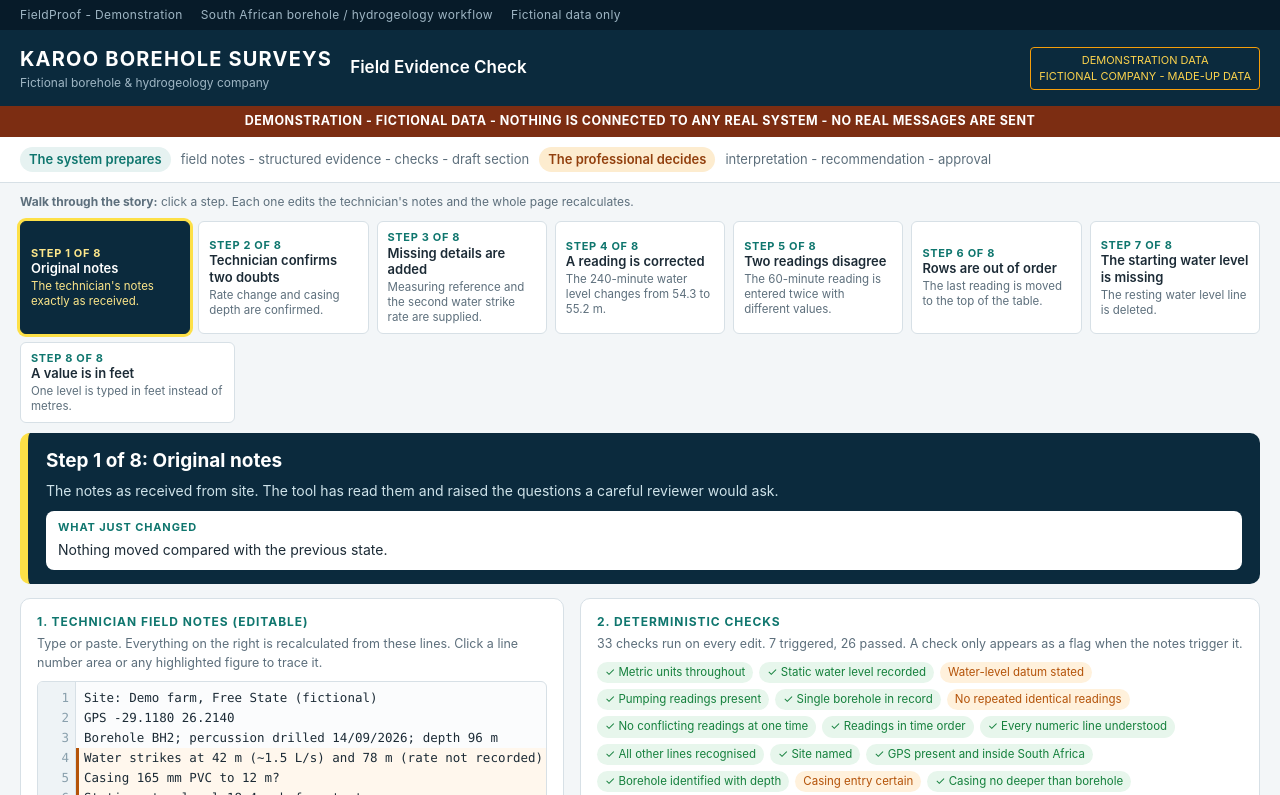
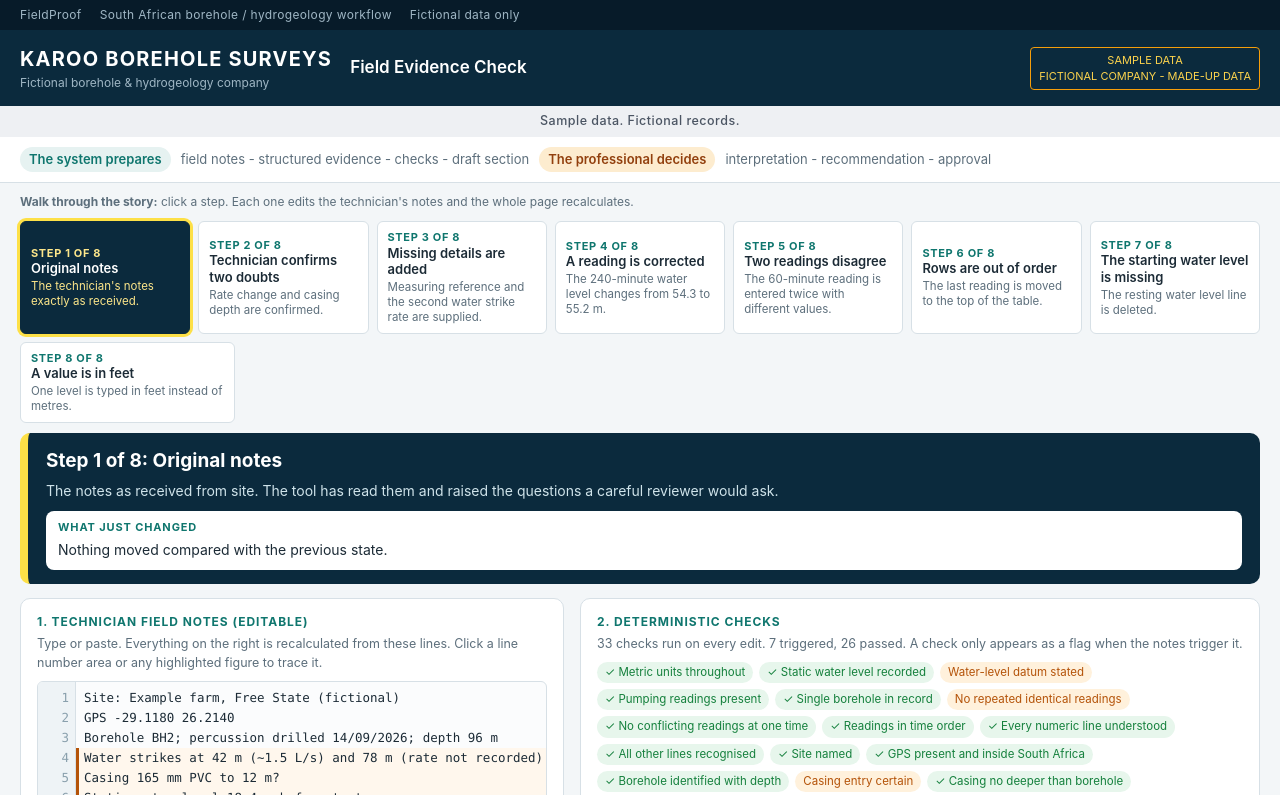
Before and after one commit to Naha1981/fieldproof-demo, a plain HTML site: page index.html in a window 1280 px wide. Shown: the top 795 px of the page. Drawn offline with Linux system fonts and the light colour scheme.

Commit message:
De-demo FieldProof app surface
Title, top bar, banner, report badge, footer and sample text no longer
say demo/demonstration. One calm line: 'Sample data. Fictional records.'
The report badge still watermarks SAMPLE DATA / FICTIONAL RECORDS.
Internal .demo CSS class name unchanged.

```diff
--- a/index.html
+++ b/index.html
@@ -1,6 +1,6 @@
 <!doctype html>
 <html lang="en"><head><meta charset="utf-8"><meta name="viewport" content="width=device-width,initial-scale=1">
-<title>FieldProof - Field Evidence Check (Demonstration)</title>
+<title>FieldProof - Field Evidence Check</title>
 <style>
 :root{--navy:#0b2a3d;--teal:#0f766e;--ink:#1c2b36;--mut:#5d6f7c;--line:#d7e0e6;--bg:#f3f6f8;--warn:#b45309;--blk:#b91c1c;--ok:#15803d;--hl:#fde68a}
 *{box-sizing:border-box}body{margin:0;font:15px/1.5 -apple-system,Segoe UI,Inter,Roboto,Helvetica,Arial,sans-serif;color:var(--ink);background:var(--bg)}
@@ -8,7 +8,7 @@
 .hd{background:var(--navy);color:#fff;padding:14px 20px;display:flex;align-items:center;gap:18px;flex-wrap:wrap}
 .hd b{letter-spacing:.06em;font-size:20px}.hd small{display:block;color:#9fb6c4;font-size:12px}.hd .t{flex:1;font-size:17px;font-weight:600}
 .badge{border:1px solid #f59e0b;color:#fcd34d;font-size:11px;padding:4px 8px;border-radius:4px;text-align:center}
-.demo{background:#7c2d12;color:#fff;text-align:center;font-weight:700;font-size:12.5px;padding:6px;letter-spacing:.04em}
+.demo{background:#eef0f3;color:#4b5563;text-align:center;font-weight:500;font-size:12.5px;padding:6px;letter-spacing:.04em}
 .motto{background:#fff;border-bottom:1px solid var(--line);padding:10px 20px;display:flex;gap:10px;flex-wrap:wrap;align-items:center;font-size:13px}
 .motto .s{background:#e6f2f1;color:var(--teal);padding:3px 9px;border-radius:99px;font-weight:600}.motto .a{color:var(--mut)}
 .bar{padding:10px 20px;display:flex;gap:8px;flex-wrap:wrap;align-items:center}.bar span{font-size:12px;color:var(--mut);margin-right:4px}
@@ -50,9 +50,9 @@ input[type=text]{font:inherit;padding:6px 8px;border:1px solid var(--line);borde
 footer{padding:14px 20px 28px;color:var(--mut);font-size:12px}
 details summary{cursor:pointer;color:var(--teal);font-size:13px}
 </style></head><body>
-<div class="top"><span>FieldProof - Demonstration</span><span>South African borehole / hydrogeology workflow</span><span>Fictional data only</span></div>
-<div class="hd"><div><b>KAROO BOREHOLE SURVEYS</b><small>Fictional borehole &amp; hydrogeology company</small></div><div class="t">Field Evidence Check</div><div class="badge">DEMONSTRATION DATA<br>FICTIONAL COMPANY - MADE-UP DATA</div></div>
-<div class="demo">DEMONSTRATION - FICTIONAL DATA - NOTHING IS CONNECTED TO ANY REAL SYSTEM - NO REAL MESSAGES ARE SENT</div>
+<div class="top"><span>FieldProof</span><span>South African borehole / hydrogeology workflow</span><span>Fictional data only</span></div>
+<div class="hd"><div><b>KAROO BOREHOLE SURVEYS</b><small>Fictional borehole &amp; hydrogeology company</small></div><div class="t">Field Evidence Check</div><div class="badge">SAMPLE DATA<br>FICTIONAL COMPANY - MADE-UP DATA</div></div>
+<div class="demo">Sample data. Fictional records.</div>
 <div class="motto"><span class="s">The system prepares</span><span class="a">field notes - structured evidence - checks - draft section</span><span class="s" style="background:#fdeccf;color:#92400e">The professional decides</span><span class="a">interpretation - recommendation - approval</span></div>
 <div class="bar"><span><b>Walk through the story:</b> click a step. Each one edits the technician's notes and the whole page recalculates.</span></div><div class="scn" id="scen"></div><div class="step" id="step"></div>
 <div class="wrap"><div>
@@ -68,7 +68,7 @@ details summary{cursor:pointer;color:var(--teal);font-size:13px}
   <div class="rep" id="rep"></div></div>
  <div class="card"><h3>4. Scientist review gate</h3><div class="sub">The draft cannot be marked reviewed while there are blocking flags, unacknowledged warnings or no named reviewer. Any edit to the notes withdraws a review.</div><div id="gate"></div></div>
 </div></div>
-<footer>Prepared by NahaLabs - demonstration only. This tool arranges and checks recorded field data. It does not interpret hydrogeology, predict yield or groundwater presence, or replace SANS 10299 methods and professional sign-off. Calculation shown: drawdown = recorded water level minus recorded static water level.</footer>
+<footer>Prepared by NahaLabs. Sample data. Fictional records. This tool arranges and checks recorded field data. It does not interpret hydrogeology, predict yield or groundwater presence, or replace SANS 10299 methods and professional sign-off. Calculation shown: drawdown = recorded water level minus recorded static water level.</footer>
 <script>
 /* FieldProof field-evidence engine. Pure functions, no DOM. Every value derived from input text. */
 function analyse(text){
@@ -118,7 +118,7 @@ function analyse(text){
   chk('swl','Static water level recorded',!ev.swl,{sev:'block',title:'Static water level missing',detail:'No static water level line was found, so drawdown cannot be calculated.',lines:[]});
   chk('datum','Water-level datum stated',ev.swl&&!ev.swl.datum,{sev:'warn',title:'Water-level reference datum not stated',detail:'The static water level has no datum (for example below top of casing, or below ground level). Levels are reported as recorded; no datum is assumed.',lines:ev.swl?[ev.swl.l]:[]});
   chk('readings','Pumping readings present',pump.length===0,{sev:'block',title:'No pumping readings found',detail:'No "elapsed minutes, water level" rows were found in the pumping phase. Nothing can be calculated.',lines:[]});
-  chk('multi','Single borehole in record',boreholes.length>1,{sev:'block',title:'More than one borehole in the notes',detail:'Borehole lines: '+boreholes.map(b=>b.id).join(', ')+'. This demo handles one borehole per record; split the notes before use.',lines:boreholes.map(b=>b.l)});
+  chk('multi','Single borehole in record',boreholes.length>1,{sev:'block',title:'More than one borehole in the notes',detail:'Borehole lines: '+boreholes.map(b=>b.id).join(', ')+'. This check handles one borehole per record; split the notes before use.',lines:boreholes.map(b=>b.l)});
   chk('dupident','No repeated identical readings',ident.length>0,{sev:'warn',title:'Repeated identical reading(s)',detail:ident.map(d=>`${d.rows[0].phase[0].toUpperCase()+d.rows[0].phase.slice(1)} reading at ${d.t} min recorded ${d.rows.length} times with the same level (${d.rows[0].wl} m). First entry kept, the repeat is excluded from calculations.`).join(' '),lines:[].concat(...ident.map(d=>d.rows.map(r=>r.l)))});
   chk('dupconf','No conflicting readings at one time',conf.length>0,{sev:'block',title:'Conflicting readings at the same time',detail:conf.map(d=>`${d.rows[0].phase} ${d.t} min has different levels (${d.rows.map(r=>r.wl).join(' vs ')} m). Neither is used; the technician must confirm.`).join(' '),lines:[].concat(...conf.map(d=>d.rows.map(r=>r.l)))});
   const inOrder=readings.every((r,i)=>{ const prev=readings.slice(0,i).filter(p=>p.phase===r.phase).pop(); return !prev||prev.t<=r.t; });
@@ -182,7 +182,7 @@ function analyse(text){
   return {ev,readings,pump,rec,pv,rv,flags,checks,calc,lines:L,blocked,hasBlock:flags.some(f=>f.sev==='block'),boreholes};
 }
 
-const ORIGINAL="Site: Demo farm, Free State (fictional)\nGPS -29.1180 26.2140\nBorehole BH2; percussion drilled 14/09/2026; depth 96 m\nWater strikes at 42 m (~1.5 L/s) and 78 m (rate not recorded)\nCasing 165 mm PVC to 12 m?\nStatic water level 18.4 m before test\nPump test 22/09/2026, start 08:00, pump set at 80 m, start rate 3.5 L/s\nRate changed to 4.0 L/s at 120 min? (technician uncertain)\nElapsed min / water level m\n0 18.4\n10 31.2\n30 38.9\n60 44.6\n60 44.6\n120 49.8\n180 52.1\n240 54.3\nStopped 12:00\nRecovery:\n5 41.0\n15 33.7\n30 28.2\nTechnician: Demo Technician (fictional)";
+const ORIGINAL="Site: Example farm, Free State (fictional)\nGPS -29.1180 26.2140\nBorehole BH2; percussion drilled 14/09/2026; depth 96 m\nWater strikes at 42 m (~1.5 L/s) and 78 m (rate not recorded)\nCasing 165 mm PVC to 12 m?\nStatic water level 18.4 m before test\nPump test 22/09/2026, start 08:00, pump set at 80 m, start rate 3.5 L/s\nRate changed to 4.0 L/s at 120 min? (technician uncertain)\nElapsed min / water level m\n0 18.4\n10 31.2\n30 38.9\n60 44.6\n60 44.6\n120 49.8\n180 52.1\n240 54.3\nStopped 12:00\nRecovery:\n5 41.0\n15 33.7\n30 28.2\nTechnician: Example Technician (fictional)";
 const SCEN=[
  ['Original notes','The technician\'s notes exactly as received.','The notes as received from site. The tool has read them and raised the questions a careful reviewer would ask.',t=>t],
  ['Technician confirms two doubts','Rate change and casing depth are confirmed.','The technician replies: the pump rate really did change at 120 minutes, and the casing depth is right. Two "uncertain" flags should clear.',t=>t.replace('120 min? (technician uncertain)','120 min').replace('12 m?','12 m')],
@@ -262,7 +262,7 @@ function renderReport(){
 }
 function gateState(){const blocks=A.flags.filter(f=>f.sev==='block').length;const w=A.flags.filter(f=>f.sev==='warn');const un=w.filter(f=>!acks[f.id+'|'+f.detail]).length;return {blocks,un,named:reviewer.trim().length>1}}
 function renderGate(){const g=gateState();const ok=!g.blocks&&!g.un&&g.named;
- $('gate').innerHTML=`<div style="font-size:13px;color:var(--mut)">${g.blocks?`<div class="up">${g.blocks} blocking flag(s) open.</div>`:''}${g.un?`<div>${g.un} warning(s) not yet acknowledged.</div>`:''}</div><input type="text" id="rv" placeholder="Reviewing professional's name (demo - registration not verified)" value="${esc(reviewer)}"><div style="display:flex;gap:8px;margin-top:6px"><button class="p" id="ap" ${ok?'':'disabled'}>Mark as reviewed</button>${approved?'<button id="wd">Withdraw review</button>':''}</div>${approved?`<div class="sub" style="margin-top:6px">Reviewed by ${esc(approved.name)} at ${approved.when} on the notes as they stand now. Editing the notes withdraws this.</div>`:''}`;
+ $('gate').innerHTML=`<div style="font-size:13px;color:var(--mut)">${g.blocks?`<div class="up">${g.blocks} blocking flag(s) open.</div>`:''}${g.un?`<div>${g.un} warning(s) not yet acknowledged.</div>`:''}</div><input type="text" id="rv" placeholder="Reviewing professional's name (sample - registration not verified)" value="${esc(reviewer)}"><div style="display:flex;gap:8px;margin-top:6px"><button class="p" id="ap" ${ok?'':'disabled'}>Mark as reviewed</button>${approved?'<button id="wd">Withdraw review</button>':''}</div>${approved?`<div class="sub" style="margin-top:6px">Reviewed by ${esc(approved.name)} at ${approved.when} on the notes as they stand now. Editing the notes withdraws this.</div>`:''}`;
  $('rv').oninput=e=>{reviewer=e.target.value;const g2=gateState();$('ap').disabled=!(!g2.blocks&&!g2.un&&g2.named)};
  $('ap').onclick=()=>{approved={name:reviewer.trim(),when:new Date().toLocaleString('en-ZA')};renderReport();renderGate()};
  if($('wd'))$('wd').onclick=()=>{approved=null;renderReport();renderGate()};
```
